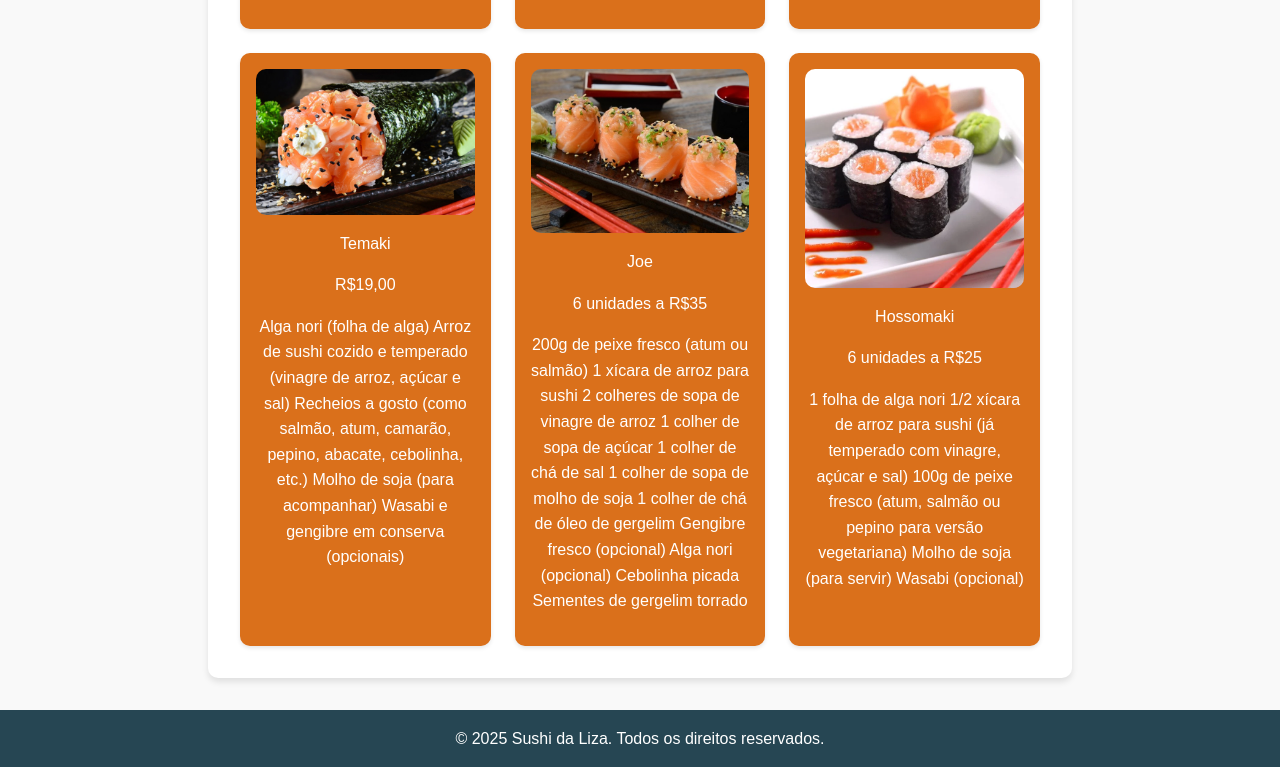
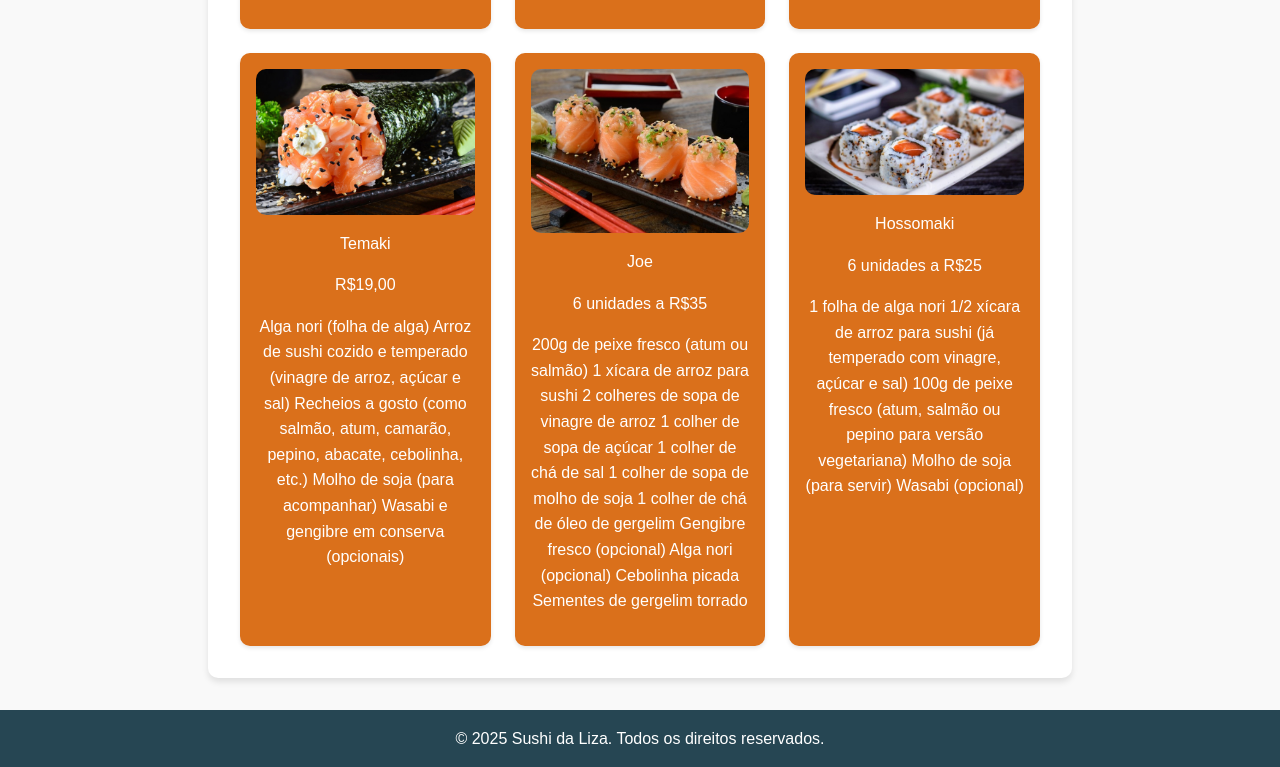
Before and after one commit to elizafernandes/Sushi-da-Liza, a plain HTML site: page index.html in a window 1280 px wide. Shown: the part 1010-1777 px from the top of the page. Drawn offline with Linux system fonts and the light colour scheme.

Commit message:
Update index.html

```diff
--- a/index.html
+++ b/index.html
@@ -91,7 +91,7 @@ Sementes de gergelim torrado
                 </p>
             </div>
             <div class="item">
-                <img src="Hossomaki--720x720.webp"
+                <img src="Sushi-filadelfia-uramaki-Sabor-na-Mesa-1024x591.jpg"
                 <h3>Hossomaki</h3>
                 <p> 6 unidades a R$25</p>
                 <p>    1 folha de alga nori
```
